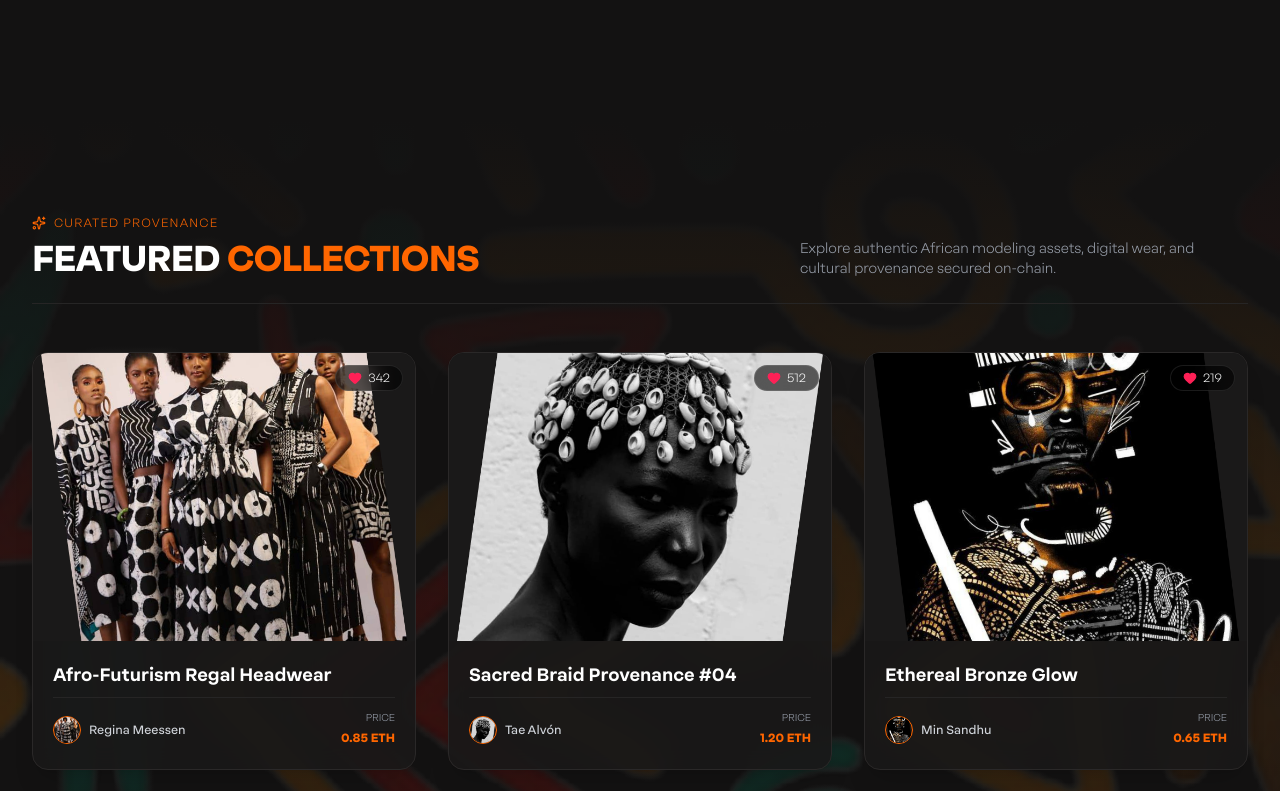
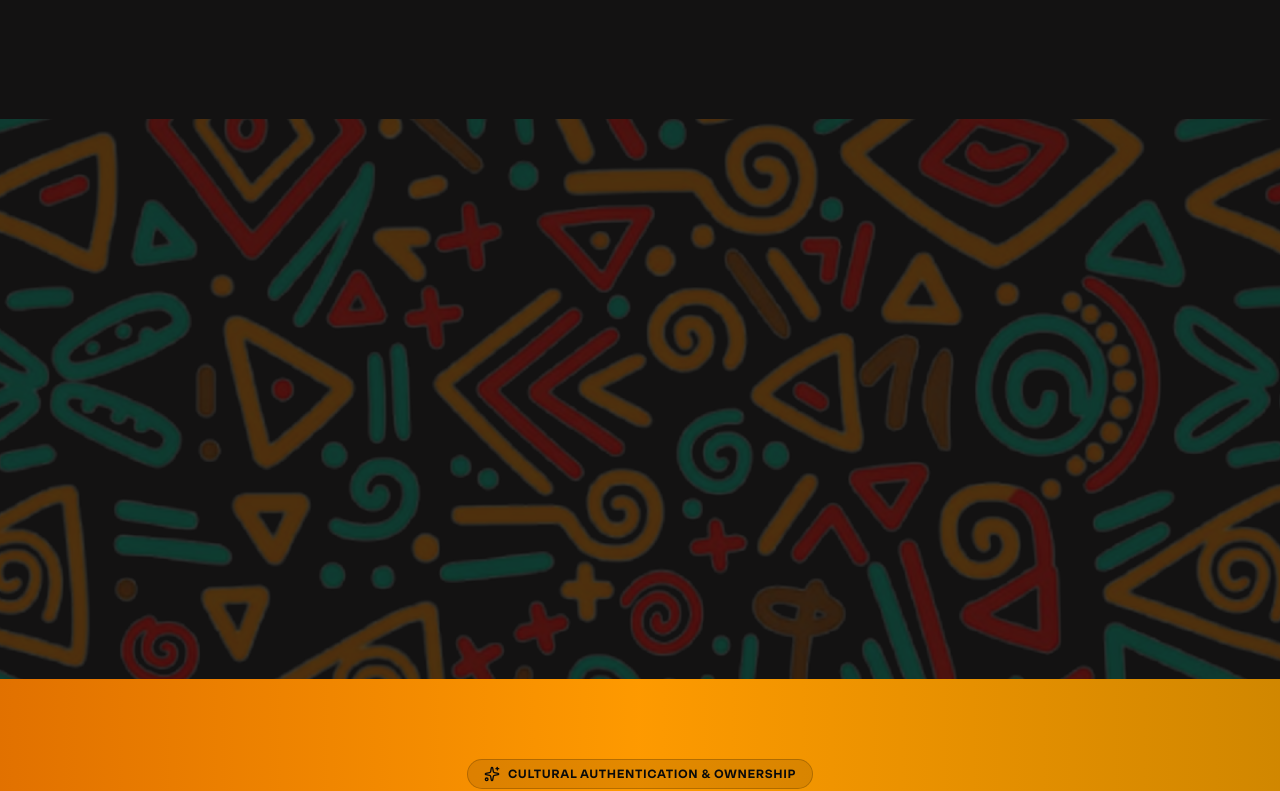
Before and after one commit to Kaycee276/blackfrica-fe, a Next.js app: page / in a window 1280 px wide. Shown: the part 1074-1865 px from the top of the page. Built offline with nearby package versions, Linux system fonts and the light colour scheme.

Commit message:
style: remove card list and increase full-width background pattern section height in CollectionsGrid

```diff
--- a/src/components/CollectionsGrid.tsx
+++ b/src/components/CollectionsGrid.tsx
@@ -2,13 +2,10 @@
 
 import React from "react";
 import Image from "next/image";
-import { collectionsData } from "@/data/collectionsData";
-import { Sparkles, Heart } from "lucide-react";
-import { motion } from "framer-motion";
 
 export const CollectionsGrid = () => {
   return (
-    <section className="relative w-full py-16 sm:py-24 overflow-hidden bg-bg-primary">
+    <section className="relative w-full h-[420px] sm:h-[500px] md:h-[560px] overflow-hidden bg-bg-primary">
       {/* Full-Width Background Pattern Image */}
       <div className="absolute inset-0 w-full h-full pointer-events-none z-0">
         <Image
@@ -16,87 +13,8 @@ export const CollectionsGrid = () => {
           alt="Blackfrica Cultural Pattern Background"
           fill
           priority
-          className="object-cover object-center w-full h-full opacity-20 dark:opacity-15"
+          className="object-cover object-center w-full h-full opacity-35 dark:opacity-25"
         />
-        {/* Subtle Top & Bottom Gradient Overlay for Seamless Blending */}
-        <div className="absolute inset-0 bg-gradient-to-b from-bg-primary via-transparent to-bg-primary" />
-      </div>
-
-      {/* Grid Content Container */}
-      <div className="relative z-10 max-w-7xl mx-auto px-4 sm:px-6 lg:px-8">
-        {/* Section Header */}
-        <div className="flex flex-col md:flex-row md:items-end justify-between mb-12 gap-4 border-b border-border-primary pb-6">
-          <div>
-            <div className="flex items-center gap-2 text-brand-gold font-mono text-xs uppercase tracking-widest mb-2">
-              <Sparkles className="w-3.5 h-3.5" />
-              <span>Curated Provenance</span>
-            </div>
-            <h2 className="text-3xl sm:text-4xl font-extrabold uppercase text-text-primary tracking-tight">
-              FEATURED <span className="text-brand-gold">COLLECTIONS</span>
-            </h2>
-          </div>
-          <p className="text-sm text-text-muted max-w-md">
-            Explore authentic African modeling assets, digital wear, and cultural provenance secured on-chain.
-          </p>
-        </div>
-
-        {/* Collections Cards Grid */}
-        <div className="grid grid-cols-1 sm:grid-cols-2 lg:grid-cols-3 gap-8">
-          {collectionsData.map((col, idx) => (
-            <motion.div
-              key={col.id}
-              initial={{ opacity: 0, y: 20 }}
-              whileInView={{ opacity: 1, y: 0 }}
-              viewport={{ once: false, margin: "-30px" }}
-              transition={{ duration: 0.5, delay: idx * 0.1 }}
-              whileHover={{ y: -6 }}
-              className="group rounded-2xl bg-card-bg/90 backdrop-blur-md border border-card-border overflow-hidden hover:border-brand-gold transition-all duration-300 shadow-xl hover:shadow-brand-gold-glow flex flex-col justify-between"
-            >
-              {/* Artwork Image */}
-              <div className="relative w-full h-72 overflow-hidden bg-bg-tertiary">
-                <Image
-                  src={col.image}
-                  alt={col.title}
-                  fill
-                  sizes="(max-width: 768px) 100vw, (max-width: 1200px) 50vw, 33vw"
-                  className="object-cover group-hover:scale-105 transition-transform duration-500"
-                />
-                <div className="absolute top-3 right-3 bg-black/60 backdrop-blur-md px-3 py-1 rounded-full text-xs font-mono text-white border border-white/10 flex items-center gap-1.5">
-                  <Heart className="w-3.5 h-3.5 text-rose-500 fill-rose-500" />
-                  <span>{col.likes}</span>
-                </div>
-              </div>
-
-              {/* Card Body */}
-              <div className="p-5">
-                <h3 className="text-lg font-bold text-text-primary group-hover:text-brand-gold transition-colors line-clamp-1 mb-2">
-                  {col.title}
-                </h3>
-
-                <div className="flex items-center justify-between pt-3 border-t border-border-primary">
-                  <div className="flex items-center gap-2">
-                    <div className="relative w-7 h-7 rounded-full overflow-hidden border border-brand-gold">
-                      <Image
-                        src={col.creatorAvatar}
-                        alt={col.creator}
-                        fill
-                        className="object-cover"
-                      />
-                    </div>
-                    <span className="text-xs text-text-secondary font-medium">
-                      {col.creator}
-                    </span>
-                  </div>
-
-                  <div className="text-right">
-                    <span className="text-[10px] text-text-muted uppercase font-mono block">Price</span>
-                    <span className="text-xs font-extrabold text-brand-gold">{col.price}</span>
-                  </div>
-                </div>
-              </div>
-            </motion.div>
-          ))}
-        </div>
       </div>
     </section>
   );
```
